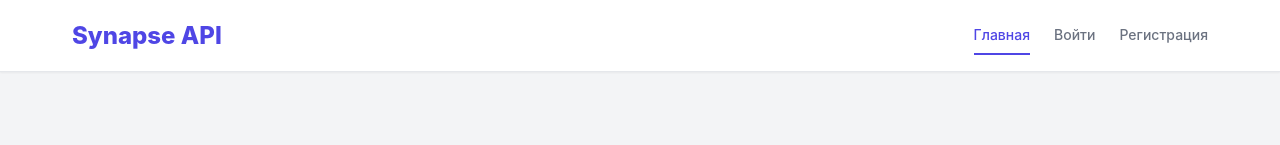
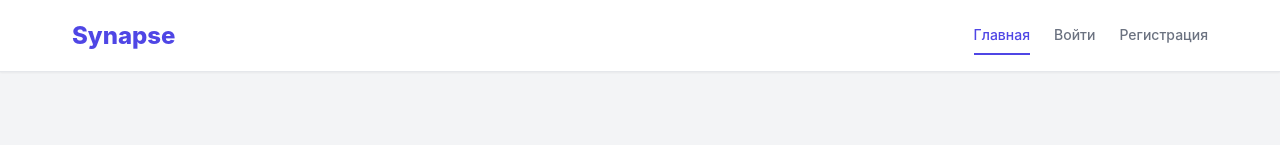
Before and after one commit to trauringetag/synapse-frontend, a React (Vite) app: page / in a window 1280 px wide. Shown: the top 145 px of the page. Built offline with nearby package versions, Linux system fonts and the light colour scheme; the HTML template or start-up script is replaced by a standard one.

Commit message:
Небольшое изменение: Имя сайта

```diff
--- a/src/components/Header.jsx
+++ b/src/components/Header.jsx
@@ -17,7 +17,7 @@ export default function Header() {
   return (
     <header className="site-header">
       <div className="header-container">
-        <Link to="/" className="header-logo">Synapse API</Link>
+        <Link to="/" className="header-logo">Synapse</Link>
 
         <nav className="header-nav">
           {!token ? (
```
